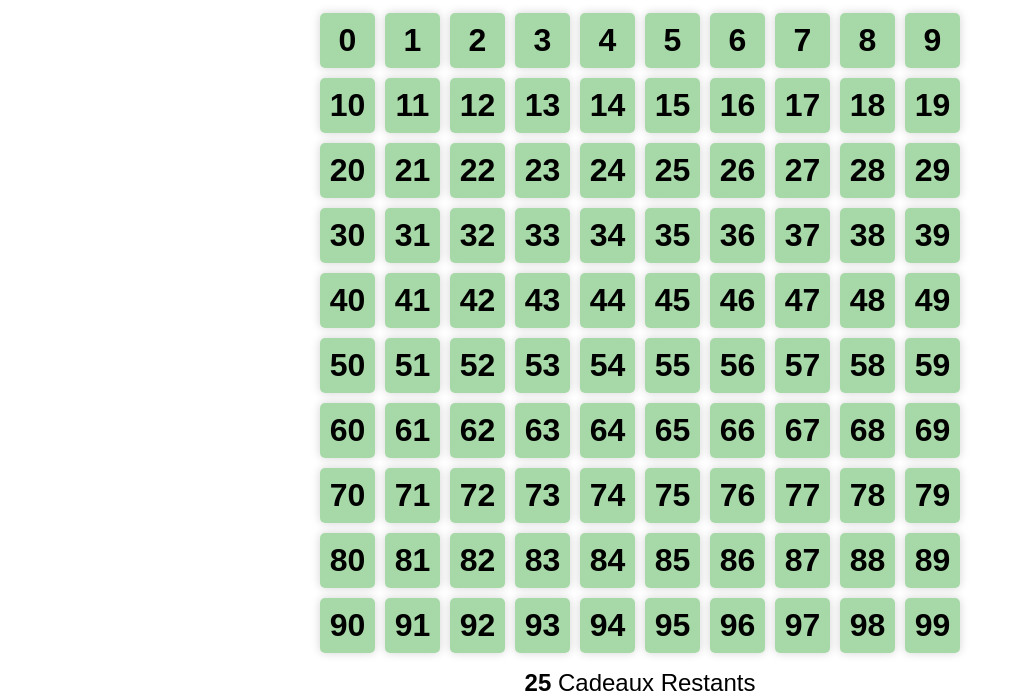
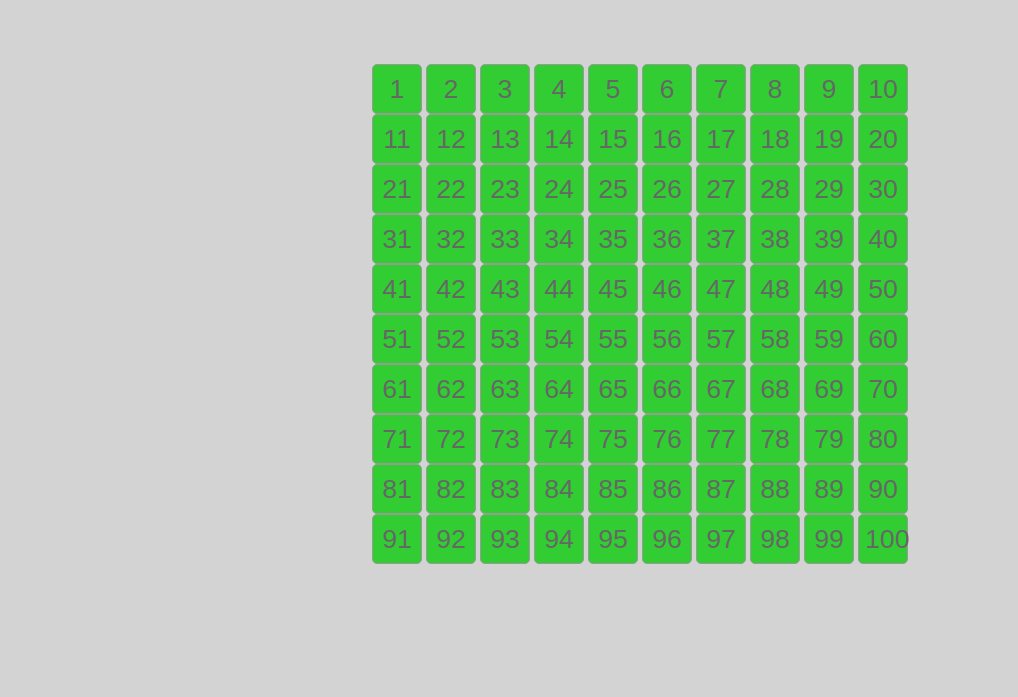
Before and after one commit to Emile301/Jeux-du-Trefle, a plain HTML site: page index.html in a window 1280 px wide. Shown: the part 113-810 px from the top of the page, without its empty margins (0-1018 px from the left). Drawn offline with Linux system fonts and the light colour scheme.

Commit message:
github page

```diff
--- a/index.html
+++ b/index.html
@@ -1,193 +1,136 @@
+<!DOCTYPE html>
 <html>
     <head>
-        <style>
-            @keyframes flipEnd {
-                from {transform: rotateX(270deg);}
-                to {transform: rotateX(360deg);}
-            }
-            @keyframes flipBegin {
-                from {transform: rotateX(0deg);}
-                to {transform: rotateX(90deg);}
-            }
+        <meta charset="utf-8">
+        <meta name="viewport" content="width=device-width">
+        <link rel="stylesheet" href="style.css">
+        <title>Jeu st patrick</title>
 
-            body {
-                font-family: Arial, Helvetica, sans-serif;
-                margin: 0;
-            }
-
-            #header {
-                display: flex;
-                width:100%;
-                flex-direction: column;
-                justify-content: center;
-                align-items: center;
-                margin-bottom: 16px;
-            }
-
-            #header .title {
-                font-weight: bold;
-                font-size: 5rem;
-            }
-            #header .description {
-
-            }
-
-            #footer {
-                display: flex;
-                flex-direction: column;
-                justify-content: center;
-                align-items: center;
-            }
-            #winning-cells-counter {
-                font-size: x-large;
-                font-weight: bold;
-            }
-            #winning-cells-counter::after {
-                content: " Cadeaux Restants";
-                font-weight: normal;
-            }
-
-            #content-wrapper {
-                display: grid;
-                margin: 16px auto;
-                height: 80vh;
-                width: 80vh;
-                grid-gap: 10px;
-            }
-
-            .cell {
-                display: flex;
-                justify-content: center;
-                align-items: center;
-                width: 100%;
-                height: 100%;
-
-                background-color: rgba(130,200,130,0.7);
-                border-radius: 5px;
-                box-shadow: 0 0 10px 0 lightgray;
-
-                cursor:pointer;
-                overflow: hidden;
-
-                animation-fill-mode: forwards;
-                animation-duration: 1s, 1s;
-                animation-delay: 0s, 1s;
-                animation-timing-function: ease-in, ease-out;
-            }
-            .cell:hover {
-                background-color: rgba(130,200,130,0.9);
-
-            }
-            .cell.flipped {
-                animation-name: flipBegin, flipEnd;
-                cursor: default;
-                opacity: 0.8;
-            }
-
-            .cell::before {
-                content: attr(data-index);
-                font-weight: bold;
-                font-size: 32px;
-            }
-            .cell.won::before {
-                content: "⠀";
-                background-image: url('./won.png');
-                background-size: 100% 100%;
-                width: 85%;
-                height: 85%;
-
-            }
-            .cell.won {
-
-            }
-            .cell.lost::before {
-                content: "⠀";
-                font-weight: bold;
-                font-size: 32px;
-            }
-            .cell.lost {
-
-            }
-
-        </style>
     </head>
     <body>
-        <div id="header">
-            <span class="title">Jeu St Patrick</span>
-            <span class="description">Choisissez un numéro</span>
+        <div class="counter">
+            <button id="gen"onclick="random(this)">x</button>
+            <h1 id="cardsFound">☘︎: 0/25</h1>
         </div>
-        <div id="content-wrapper"></div>
-        <div id="footer"><span id="winning-cells-counter">Cadeaux Restants</span></div>
-        <script type="text/javascript">
-            const cellContainer = document.getElementById("content-wrapper");
-            const cellTemplate = document.getElementById("cell-template");
-            const cellsRemainingCounter = document.getElementById("winning-cells-counter");
-            const ncells = 100;
-            let winnableCells = 25;
+        <div class="center">
+            <br><br><br>
+            <button onclick="selectCard(this)">1</button>
+            <button onclick="selectCard(this)">2</button>
+            <button onclick="selectCard(this)">3</button>
+            <button onclick="selectCard(this)">4</button>
+            <button onclick="selectCard(this)">5</button>
+            <button onclick="selectCard(this)">6</button>
+            <button onclick="selectCard(this)">7</button>
+            <button onclick="selectCard(this)">8</button>
+            <button onclick="selectCard(this)">9</button>
+            <button onclick="selectCard(this)">10</button>
+            <br>
+            <button onclick="selectCard(this)">11</button>
+            <button onclick="selectCard(this)">12</button>
+            <button onclick="selectCard(this)">13</button>
+            <button onclick="selectCard(this)">14</button>
+            <button onclick="selectCard(this)">15</button>
+            <button onclick="selectCard(this)">16</button>
+            <button onclick="selectCard(this)">17</button>
+            <button onclick="selectCard(this)">18</button>
+            <button onclick="selectCard(this)">19</button>
+            <button onclick="selectCard(this)">20</button>
+            <br>
 
-            const cellSelectHandler = (mouseEvent) => {
-                const targetCell = mouseEvent.currentTarget;
-                flipCell(targetCell);
-            }
+            <button onclick="selectCard(this)">21</button>
+            <button onclick="selectCard(this)">22</button>
+            <button onclick="selectCard(this)">23</button>
+            <button onclick="selectCard(this)">24</button>
+            <button onclick="selectCard(this)">25</button>
+            <button onclick="selectCard(this)">26</button>
+            <button onclick="selectCard(this)">27</button>
+            <button onclick="selectCard(this)">28</button>
+            <button onclick="selectCard(this)">29</button>
+            <button onclick="selectCard(this)">30</button>
+            <br>
+            <button onclick="selectCard(this)">31</button>
+            <button onclick="selectCard(this)">32</button>
+            <button onclick="selectCard(this)">33</button>
+            <button onclick="selectCard(this)">34</button>
+            <button onclick="selectCard(this)">35</button>
+            <button onclick="selectCard(this)">36</button>
+            <button onclick="selectCard(this)">37</button>
+            <button onclick="selectCard(this)">38</button>
+            <button onclick="selectCard(this)">39</button>
+            <button onclick="selectCard(this)">40</button>
+            <br>
+            <button onclick="selectCard(this)">41</button>
+            <button onclick="selectCard(this)">42</button>
+            <button onclick="selectCard(this)">43</button>
+            <button onclick="selectCard(this)">44</button>
+            <button onclick="selectCard(this)">45</button>
+            <button onclick="selectCard(this)">46</button>
+            <button onclick="selectCard(this)">47</button>
+            <button onclick="selectCard(this)">48</button>
+            <button onclick="selectCard(this)">49</button>
+            <button onclick="selectCard(this)">50</button>
+            <br>
+            <button onclick="selectCard(this)">51</button>
+            <button onclick="selectCard(this)">52</button>
+            <button onclick="selectCard(this)">53</button>
+            <button onclick="selectCard(this)">54</button>
+            <button onclick="selectCard(this)">55</button>
+            <button onclick="selectCard(this)">56</button>
+            <button onclick="selectCard(this)">57</button>
+            <button onclick="selectCard(this)">58</button>
+            <button onclick="selectCard(this)">59</button>
+            <button onclick="selectCard(this)">60</button>
+            <br>
+            <button onclick="selectCard(this)">61</button>
+            <button onclick="selectCard(this)">62</button>
+            <button onclick="selectCard(this)">63</button>
+            <button onclick="selectCard(this)">64</button>
+            <button onclick="selectCard(this)">65</button>
+            <button onclick="selectCard(this)">66</button>
+            <button onclick="selectCard(this)">67</button>
+            <button onclick="selectCard(this)">68</button>
+            <button onclick="selectCard(this)">69</button>
+            <button onclick="selectCard(this)">70</button>
+            <br>
+            <button onclick="selectCard(this)">71</button>
+            <button onclick="selectCard(this)">72</button>
+            <button onclick="selectCard(this)">73</button>
+            <button onclick="selectCard(this)">74</button>
+            <button onclick="selectCard(this)">75</button>
+            <button onclick="selectCard(this)">76</button>
+            <button onclick="selectCard(this)">77</button>
+            <button onclick="selectCard(this)">78</button>
+            <button onclick="selectCard(this)">79</button>
+            <button onclick="selectCard(this)">80</button>
 
-            const cellFlipHandler = (animationEvent) => {
-                if (animationEvent.animationName !== "flipBegin") return;
-                const targetCell = animationEvent.target;
-                discoverCell(targetCell);
-            }
+            <br>
+            <button onclick="selectCard(this)">81</button>
+            <button onclick="selectCard(this)">82</button>
+            <button onclick="selectCard(this)">83</button>
+            <button onclick="selectCard(this)">84</button>
+            <button onclick="selectCard(this)">85</button>
+            <button onclick="selectCard(this)">86</button>
+            <button onclick="selectCard(this)">87</button>
+            <button onclick="selectCard(this)">88</button>
+            <button onclick="selectCard(this)">89</button>
+            <button onclick="selectCard(this)">90</button>
 
-            function discoverCell(cell) {
-                if (getCellResult())
-                    cell.classList.add("won");
-                else
-                    cell.classList.add("lost");
-            }
-
-            function flipCell(cell) {
-                cell.classList.add("flipped");
-                cell.addEventListener('animationend', cellFlipHandler);
-            }
-
-            function createSingleCell(container, index) {
-                let cell = document.createElement("div");
-                cell.className = "cell";
-                cell.setAttribute('data-index', index);
-                cell.addEventListener('click', cellSelectHandler, {once: true});
-                container.appendChild(cell);
-            }
-
-            function createCells(container, amount) {
-                const [rows, columns] = closestSquareFactors(amount);
-                container.style.gridTemplateRows = `repeat(${rows}, auto)`;
-                container.style.gridTemplateColumns = `repeat(${columns}, auto)`;
-                for (let i=0;i<amount;i++) {
-                    createSingleCell(container, i);
-                }
-            }
-
-            function closestSquareFactors(number) {
-                const SquaredNumber = Math.sqrt(number);
-                const factors = [...Array(number + 1).keys()].filter(i => number % i === 0);
-                const closestFactor = factors.reduce((prev, curr) => {
-                    return Math.abs(curr - SquaredNumber) < Math.abs(prev - SquaredNumber) ? curr : prev;
-                });
-
-                return [closestFactor, number / closestFactor];
-            }
+            <br>
+            <button onclick="selectCard(this)">91</button>
+            <button onclick="selectCard(this)">92</button>
+            <button onclick="selectCard(this)">93</button>
+            <button onclick="selectCard(this)">94</button>
+            <button onclick="selectCard(this)">95</button>
+            <button onclick="selectCard(this)">96</button>
+            <button onclick="selectCard(this)">97</button>
+            <button onclick="selectCard(this)">98</button>
+            <button onclick="selectCard(this)">99</button>
+            <button onclick="selectCard(this)">100</button>
 
 
-            let remainingCells = ncells;
-            cellsRemainingCounter.textContent = `${winnableCells}`
 
-            const getCellResult = () => {
-                const result = Math.random() * (remainingCells--) < winnableCells
-                if (result) winnableCells--;
-                cellsRemainingCounter.textContent = `${winnableCells}`
-                return result;
-            };
+        </div>
+        <script src="script.js"></script>
 
-            createCells(cellContainer, ncells);
-
-        </script>
     </body>
 </html>
--- /dev/null
+++ b/script.js
@@ -0,0 +1,35 @@
+var winningCards = 25;
+var totalCards = 100;
+var bet;
+
+function selectCard(button){
+	const cardsFound = document.getElementById("cardsFound");
+
+	button.style.transform = "rotateY(180deg)";
+	button.style.backgroundColor = "orange";
+
+	bet = Math.floor(Math.random() * totalCards+1);
+	if(bet<=winningCards){
+		setTimeout(() => {button.innerHTML = "☘︎"}, 150);
+		winningCards--;
+		totalCards--;
+		cardsFound.innerHTML = "☘︎: " + String(25-winningCards) +"/25";
+	}
+	else{
+		setTimeout(() => {button.innerHTML = "⠀"}, 150);
+		totalCards--;
+	}
+	button.disabled = true;
+	console.log(totalCards);
+	console.log(winningCards);
+	console.log(bet);
+}
+
+function getRndInteger(min, max) {
+  return Math.floor(Math.random() * (max - min + 1) ) + min;
+}
+
+function random(){
+	const button = document.getElementById("gen");
+	button.innerHTML = String(getRndInteger(1,500));
+}
--- /dev/null
+++ b/style.css
@@ -0,0 +1,47 @@
+body{
+	background-color: lightgray;
+}
+
+h1{
+	text-align: center;
+  font-size: 30pt;
+}
+button#gen{
+  position: absolute;
+  background-color: orange;
+  width: 60px;
+}
+button#gen:hover{
+  background-color: coral;
+}
+
+button{
+	text-align: center;
+  font-size: 20pt;
+  transition-duration: 0.5s;
+  background-color: limegreen;
+  width: 50px;
+  height: 50px;
+  border-radius: 5px;
+  border: 1px solid #999999;
+  color: #666666;
+}
+button:hover{
+  background-color: lime;
+}
+button:disabled,
+button[disabled]{
+  border: 1px solid #999999;
+  background-color: #cccccc;
+  color: #666666;
+}
+
+
+
+.center {
+  margin: 0;
+  position: absolute;
+  left: 50%;
+  top: 50%;
+  transform: translate(-50%, -50%);
+}
```
